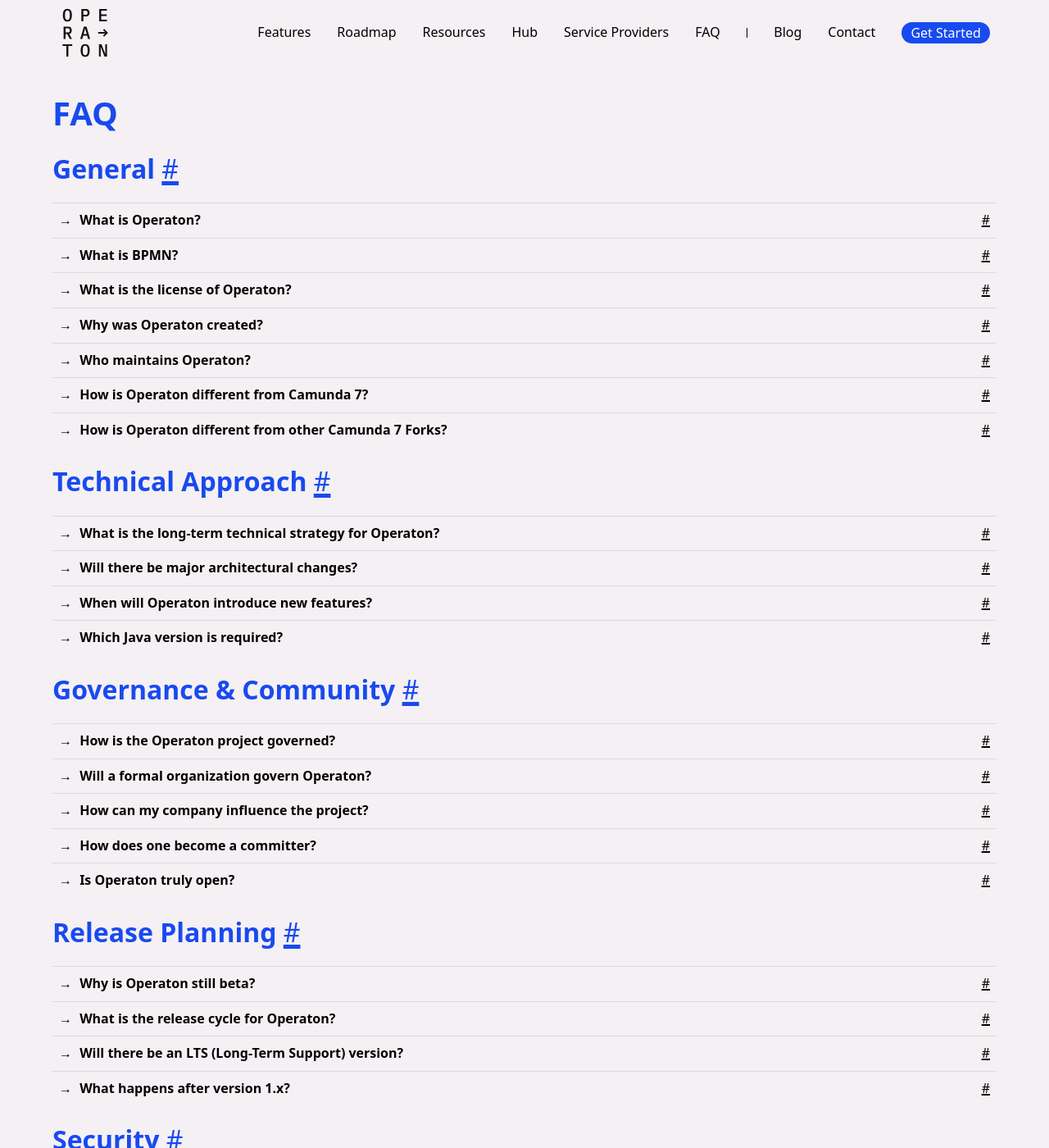
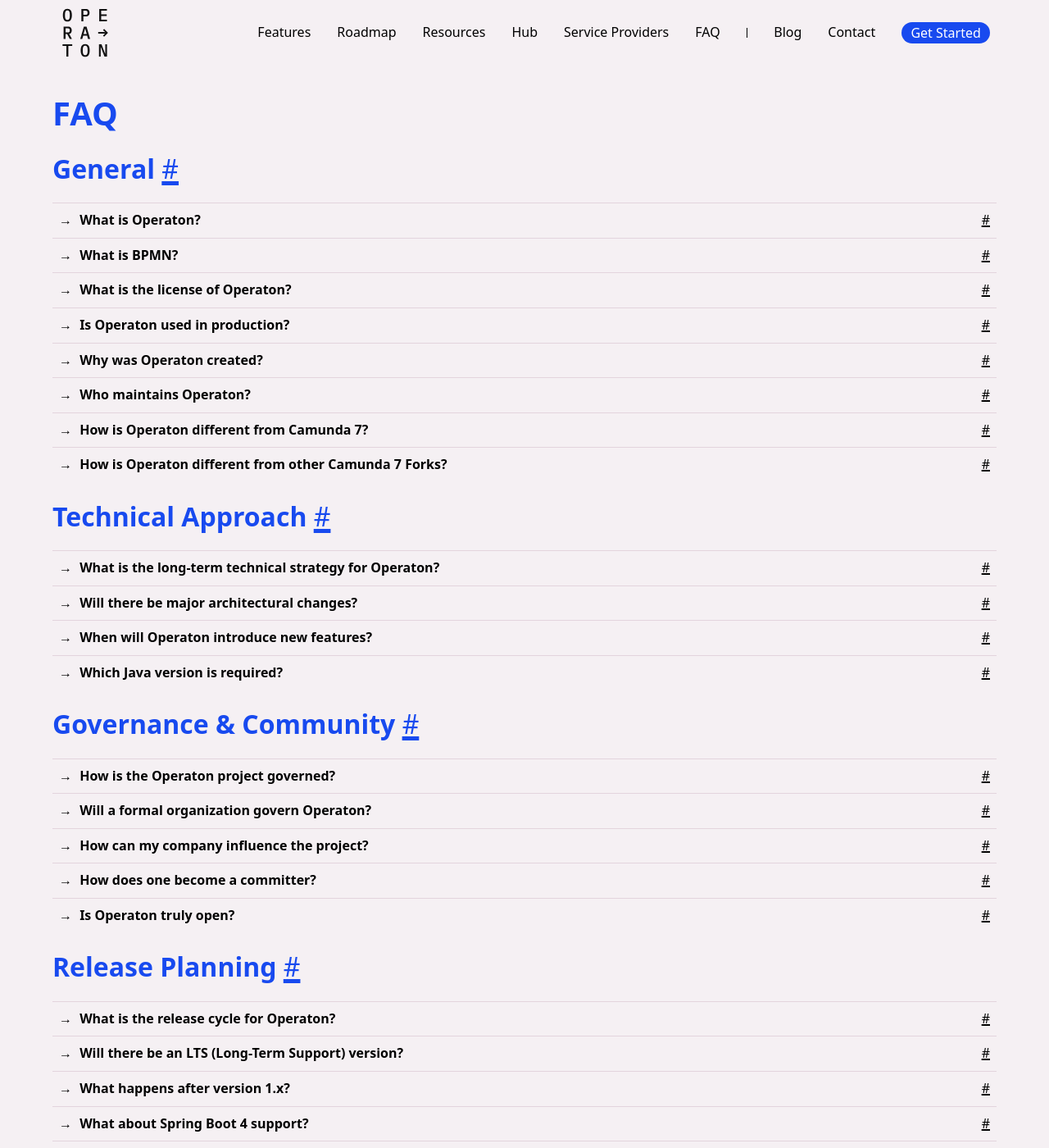
Before and after one commit to operaton/operaton.org, a Jekyll site: the page built from faq.md, in a window 1280 px wide and 1400 px high. Shown: the whole window at 82% size. Built offline with Jekyll 4.4.1, drawn with Linux system fonts in a browser that asks for light colours; some of the changed lines change nothing that is shown; some of the changed text lies outside the part shown.

Commit message:
feat(faq): Production, Release Cadence, Spring Boot (#100)

```diff
--- a/_data/faq.yml
+++ b/_data/faq.yml
@@ -5,6 +5,12 @@
     a: BPMN stands for [Business Process Model and Notation](https://en.wikipedia.org/wiki/Business_Process_Model_and_Notation). It is a graphical representation for specifying business processes in a business process model.
   - q: What is the license of Operaton?
     a: Operaton is licensed under the [Apache 2.0 license](https://raw.githubusercontent.com/operaton/operaton/refs/heads/main/LICENSE).
+  - q: Is Operaton used in production?
+    a: >
+      Yes, several companies and government services are using Operaton in production.
+      Companies providing Software products running on Operaton are listed on the [Service Providers](/service-providers) and [Hub](/hub) pages.
+      For references to not publicly visible projects using Operaton e.g. in FinTech or other specific branches
+      contact members of the Operaton team or Service Providers.
   - q: Why was Operaton created?
     a: Operaton was created as a fork of [Camunda 7 CE](https://github.com/camunda/camunda-bpm-platform) to provide an open, community-driven alternative after the end of life of Camunda 7 CE in October 2025.
   - q: Who maintains Operaton?
@@ -43,19 +49,23 @@
     a: Yes! All discussions and decisions are public. If you have questions, we encourage you to ask them in the [Forum](https://forum.operaton.org/) rather than in private.
 
 Release Planning:
-  - q: Why is Operaton still beta?
-    a: Operaton is in beta because it is still *undergoing stabilization* and *compatibility testing*. The project team is working hard to ensure that the transition from Camunda 7 is as smooth as possible. At the same time, the project is *modernizing the codebase* to ensure long-term sustainability. Until these goals are met, the project will remain in beta.
-
   - q: What is the release cycle for Operaton?
-    a: While nothing is finalized yet, there is a high likelihood that releases will follow a fixed cadence, possibly half-yearly or quarterly, depending on community needs and available resources. The project team will provide more details as the project matures.
+    a: The general cadence for feature releases is half-yearly in April and October. Patch releases are created monthly and additionally on urgent requirement. Major releases have at least one feature release in between.
 
   - q: Will there be an LTS (Long-Term Support) version?
     a: >
       As an open-source project, Operaton itself does not provide LTS in the traditional sense.
-      However, the *1.x version is planned to be maintained for a long time*, ensuring stability and reliability for users.
+      However, the *1.x version is planned to be maintained in 2ß26*, ensuring stability and reliability for users.
       Additionally, some companies associated with the project committers offer services, including extended maintenance and the possibility of Service Level Agreements (SLAs) for enterprises that require long-term stability.
+
   - q: What happens after version 1.x?
     a: After establishing a stable 1.x version, the project will *gradually modernize and evolve*. The goal is to *stay relevant for the next decade* while maintaining backward compatibility.
+
+  - q: What about Spring Boot 4 support?
+    a: SpringBoot 4 support will be provided with Operaton 2.0 (April 2026).
+
+  - q: What about Spring Boot 3 support after Operaton 2.0?
+    a: Operaton 2.0 drops support for Spring Boot 3. Thus Spring Boot 3 support is bound to Operaton 1.x.
 
 Security:
 
@@ -69,7 +79,10 @@
     a: Operaton follows a security policy that includes vulnerability management, responsible disclosure, and best practices for open-source security.
 
   - q: Does Operaton provide SBOMs?
-    a: Yes, Operaton provides *[Software Bill of Materials (SBOMs)](https://en.wikipedia.org/wiki/Software_supply_chain)* to help users understand the dependencies and security of the software they are using.
+    a: >
+      Yes, Operaton provides *[Software Bill of Materials (SBOMs)](https://en.wikipedia.org/wiki/Software_supply_chain)*
+      to help users understand the dependencies and security of the software they are using.
+      The SBOMs are delivered in the provided distributions.
 
 Migration from Camunda 7 CE:
 
```
